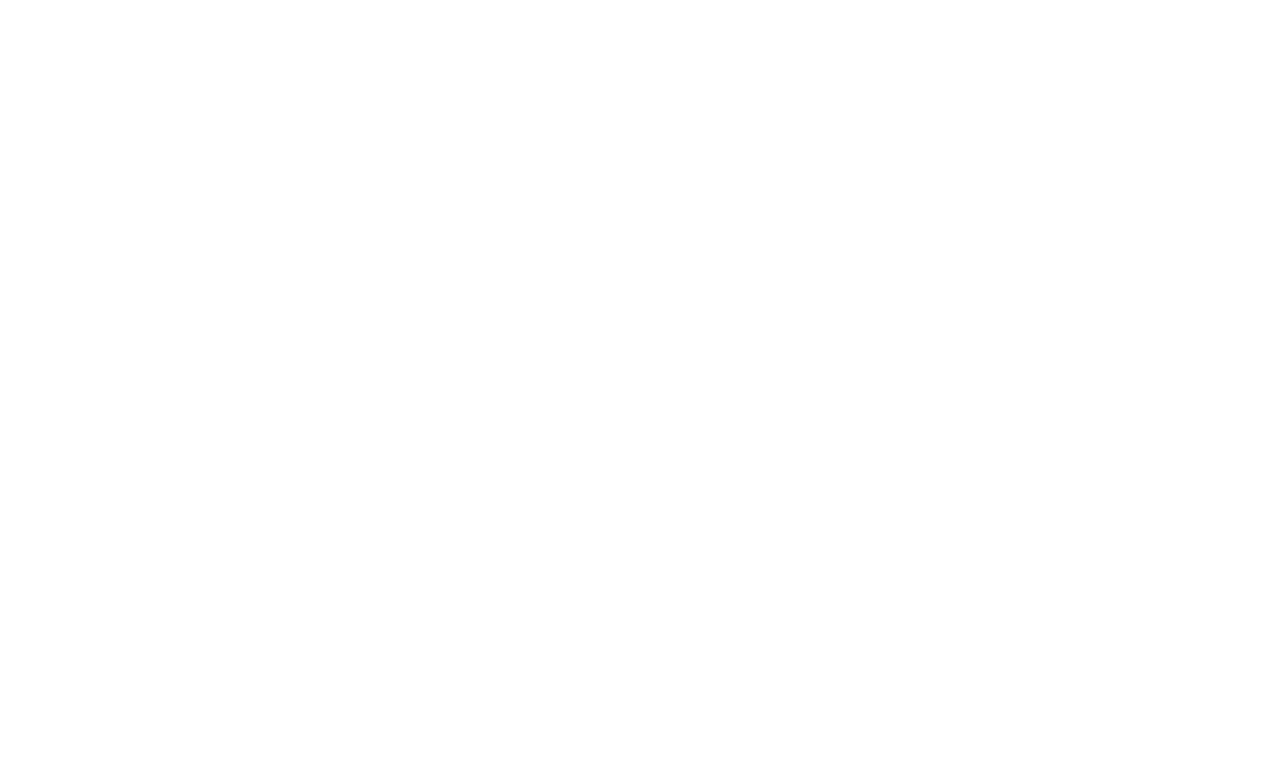
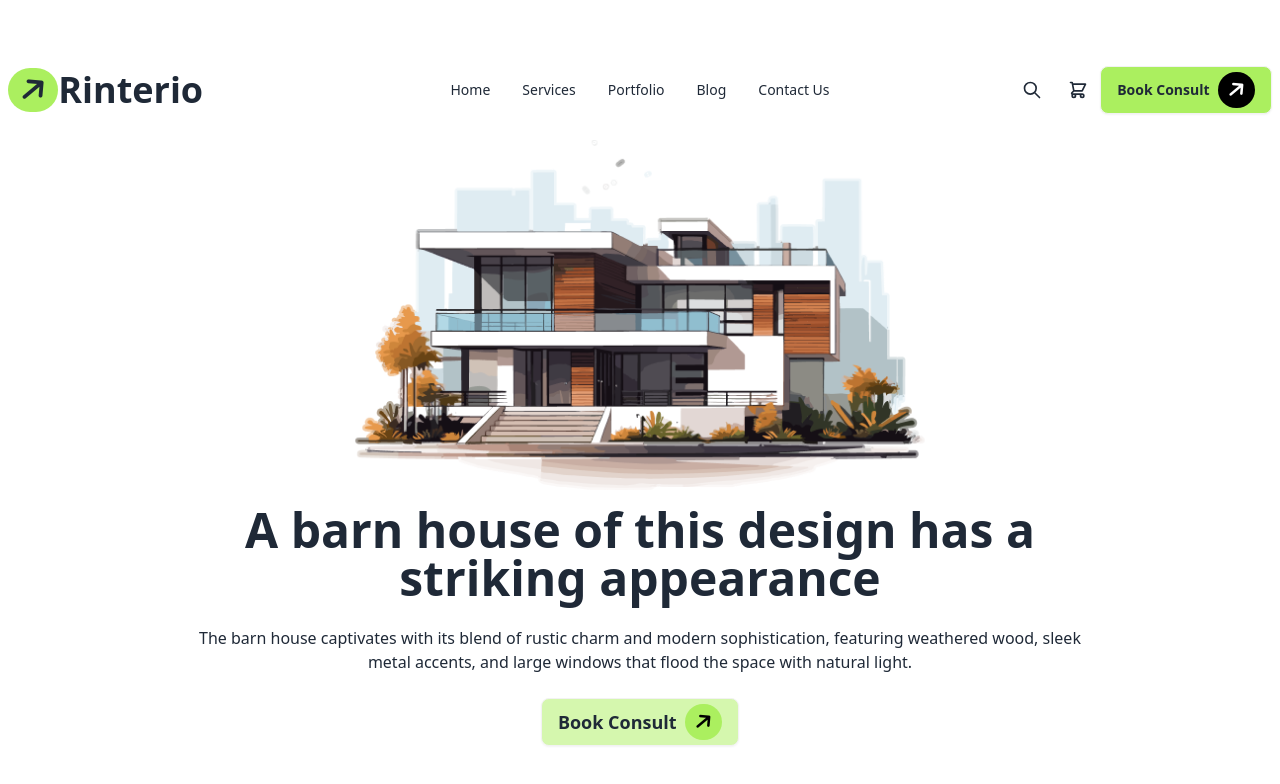
Before and after one commit to mahmudul-dadu/B10-A3, a plain HTML site: page index.html in a window 1280 px wide. Drawn offline with nearby package versions, Linux system fonts and the light colour scheme.

Commit message:
second push

```diff
--- a/index.html
+++ b/index.html
@@ -22,6 +22,8 @@
     <script src="https://cdn.tailwindcss.com"></script>
     <!-- style sheet -->
     <link rel="stylesheet" href="styles.css">
+    <!-- font awasome -->
+    <link rel="stylesheet" href="https://cdnjs.cloudflare.com/ajax/libs/font-awesome/6.6.0/css/all.min.css" integrity="sha512-Kc323vGBEqzTmouAECnVceyQqyqdsSiqLQISBL29aUW4U/M7pSPA/gEUZQqv1cwx4OnYxTxve5UMg5GT6L4JJg==" crossorigin="anonymous" referrerpolicy="no-referrer" />
 </head>
 
 <!-- ========================
@@ -29,7 +31,90 @@
     ========================= -->
 <body>
     <!-- header start -->
-    <header>
+    <header class="md:container mx-auto my-14">
+        <!-- navber -->
+        <nav>
+            <div class="navbar bg-base-100">
+                <div class="navbar-start">
+                    <div class="flex justify-center items-center">
+                        <div class="bg-[#ABEF5F] rounded-full text-3xl  px-3 py-1">
+                            <i class="fa-solid fa-arrow-right fa-rotate-by" style="--fa-rotate-angle: -40deg;"></i>
+                        </div>
+                        <h1 class="text-4xl font-bold ">Rinterio</h1>
+                    </div>
+
+                </div>
+                <div class="navbar-center hidden lg:flex">
+                    <ul class="menu menu-horizontal px-1">
+                        <li><a>Home</a></li>
+                        <li><a>Services</a></li>
+                        <li><a>Portfolio</a></li>
+                        <li><a>Blog</a></li>
+                        <li><a>Contact Us</a></li>
+                   </ul>
+
+                </div>
+
+
+                <div class="navbar-end space-x-3">
+                    <button class="btn btn-ghost btn-circle">
+                        <svg
+                            xmlns="http://www.w3.org/2000/svg"
+                            class="h-5 w-5"
+                            fill="none"
+                            viewBox="0 0 24 24"
+                            stroke="currentColor">
+                            <path
+                            stroke-linecap="round"
+                            stroke-linejoin="round"
+                            stroke-width="2"
+                            d="M21 21l-6-6m2-5a7 7 0 11-14 0 7 7 0 0114 0z" />
+                        </svg>
+                    </button>
+                    <div class="indicator">
+                        <svg
+                          xmlns="http://www.w3.org/2000/svg"
+                          class="h-5 w-5"
+                          fill="none"
+                          viewBox="0 0 24 24"
+                          stroke="currentColor">
+                          <path
+                            stroke-linecap="round"
+                            stroke-linejoin="round"
+                            stroke-width="2"
+                            d="M3 3h2l.4 2M7 13h10l4-8H5.4M7 13L5.4 5M7 13l-2.293 2.293c-.63.63-.184 1.707.707 1.707H17m0 0a2 2 0 100 4 2 2 0 000-4zm-8 2a2 2 0 11-4 0 2 2 0 014 0z" />
+                        </svg>
+                    </div>
+                   <button class="btn bg-[#ABEF5F] font-extrabold ">Book Consult
+                    <div class="bg-[#000000] rounded-full text-xl text-white  px-2.5 py-1">
+                        <i class="fa-solid fa-arrow-right font-bold fa-rotate-by" style="--fa-rotate-angle: -40deg;"></i>
+                    </div>
+                   </button>
+                </div>
+            </div>
+
+        </nav>
+
+    <!-- banner section start -->
+    <div class="hero ">
+        <div class="hero-content text-center flex flex-col">
+            <div>
+                <img src="image/banner.png" alt="">
+            </div>
+            <div class="">
+
+                <h1 class="text-5xl font-bold">A barn house of this design has a <br>striking appearance</h1>
+                <p class="py-6">
+                    The barn house captivates with its blend of rustic charm and modern sophistication, featuring weathered wood, sleek <br> metal accents, and large windows that flood the space with natural light.
+                </p>
+                <button class="btn bg-[#ABEF5F80] font-bold  text-lg">Book Consult
+                    <div class="bg-[#ABEF5F] rounded-full text-xl text-black  px-2.5 py-1">
+                        <i class="fa-solid fa-arrow-right font-bold fa-rotate-by" style="--fa-rotate-angle: -40deg;"></i>
+                    </div>
+                   </button>
+            </div>
+        </div>
+      </div>
 
     </header>
     <!-- main start -->
```
Also changed, not shown: image/Rectangle.png (added), image/Vector.png (added), image/article1.png (added), image/article2.png (added), image/article3.png (added), image/banner.png (added), image/bg.jpg (added), image/budget-planning.png (added), image/commercial.png (added), image/concept.png (added), image/flow-chart.png (added), image/img1.png (added), image/img2.png (added), image/img3.png (added), 4 more files.
